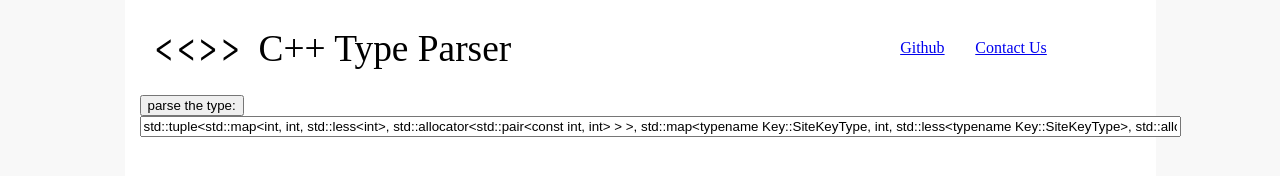
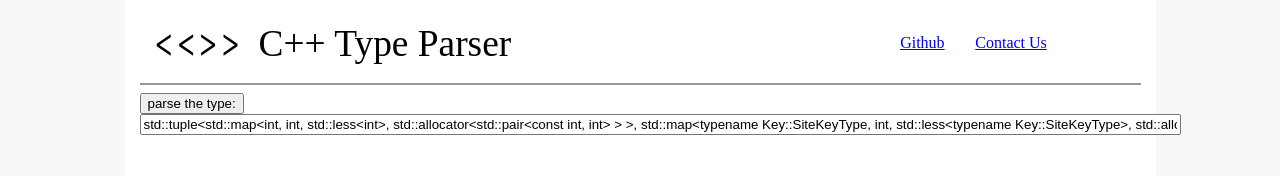
Before and after one commit to crimestop/cppTypeParser, a plain HTML site: page index.html in a window 1280 px wide. Drawn offline with Linux system fonts and the light colour scheme.

Commit message:
add a hbar

```diff
--- a/index.html
+++ b/index.html
@@ -18,12 +18,11 @@
 				<a href = "mailto: wangchao1@iai.ustc.edu.cn">Contact Us</a>
 			</span>
 		</span>
-
 	</div>
+	<hr class="hbar"/>
 	<!-- main-content -->
-	<button onclick="parse()">parse the type:</button> <input type="text" id="input" size=127 value="std::tuple<std::map<int, int, std::less<int>, std::allocator<std::pair<const int, int> > >, std::map<typename Key::SiteKeyType, int, std::less<typename Key::SiteKeyType>, std::allocator<std::pair<const typename Key::SiteKeyType, int> > >, QCTN::Circuit_Pure<Key>, double>">
-	<div class="result" id="output">
-	</div>
+	<button onclick="parse()">parse the type:</button> <input type="text" id="input" size=127 value="std::tuple<std::map<int, int, std::less<int>, std::allocator<std::pair<const int, int> > >, std::map<typename Key::SiteKeyType, int, std::less<typename Key::SiteKeyType>, std::allocator<std::pair<const typename Key::SiteKeyType, int> > >, QCTN::Circuit_Pure<Key>, double>"/>
+	<div class="result" id="output"></div>
 </div>
 
 </body>
--- a/main.css
+++ b/main.css
@@ -8,7 +8,12 @@ body{
     padding:0;
     font-family: PingFang SC;
 }
-
+.hbar{
+    height:2px;
+    border-width:0;
+    color:#999;
+    background-color:#999;
+}
 .global{
     background-color: #ffffff;
     width: 1001px;
@@ -19,8 +24,7 @@ body{
 .header {
     position: relative;
     vertical-align: middle;
-    padding: 15px 0;
-    margin: 0;
+    margin: 10px 0 0 0;
 }
 .logo{
     vertical-align: middle;
```
